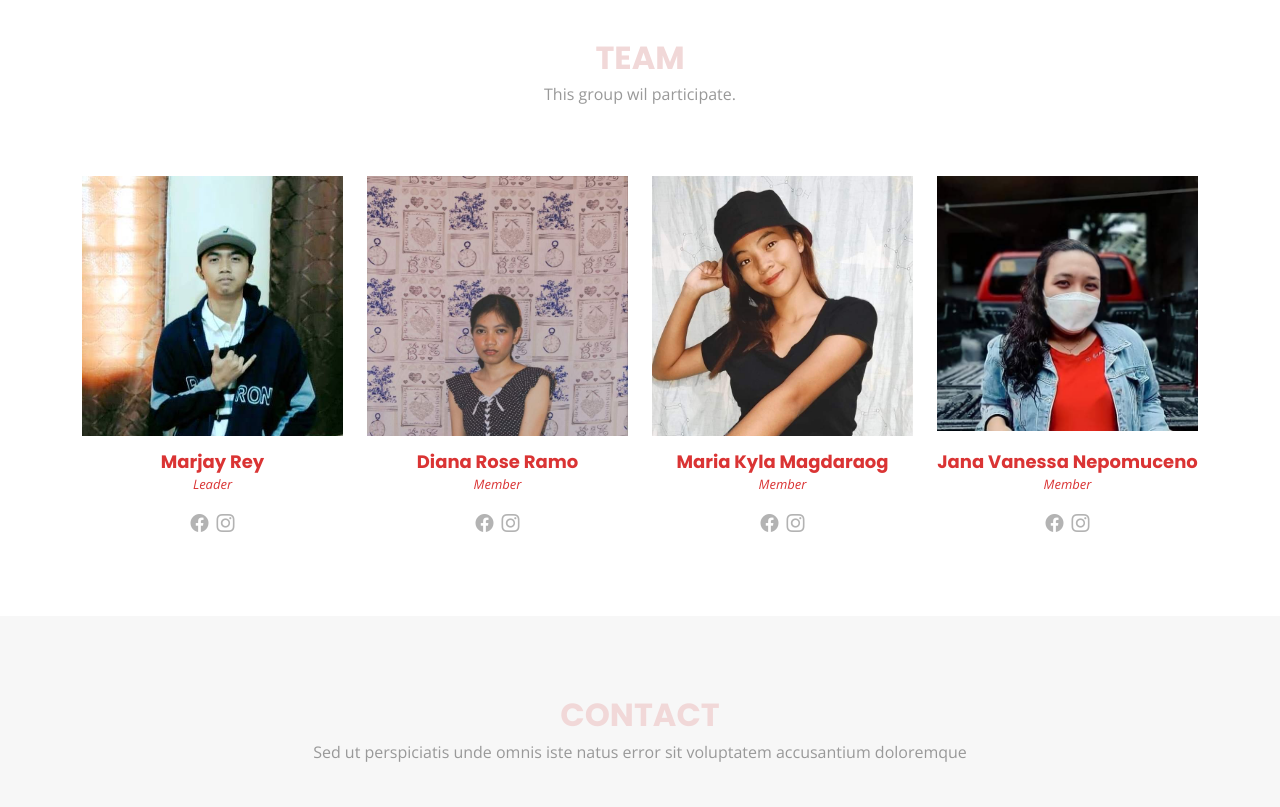
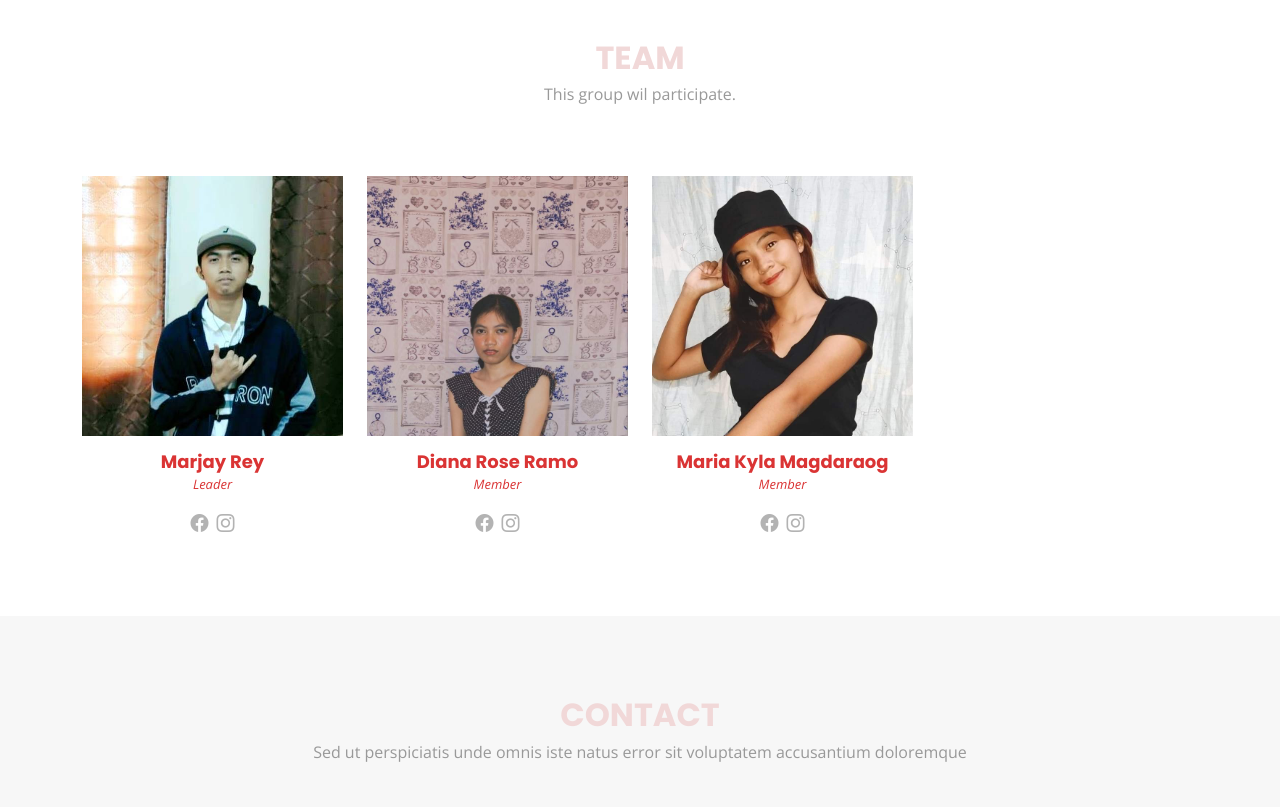
Before and after one commit to itec50group10/TimHortons, a plain HTML site: page index.html in a window 1280 px wide. Shown: the part 4347-5154 px from the top of the page. Drawn offline with nearby package versions, Linux system fonts and the light colour scheme.

Commit message:
Updated.

```diff
--- a/index.html
+++ b/index.html
@@ -395,19 +395,7 @@
             </div>
           </div>
 
-          <div class="col-lg-3 col-md-6">
-            <div class="member" data-aos="fade-up" data-aos-delay="400">
-              <div class="pic"><img src="assets/img/team-4.jpg" alt=""></div>
-              <h4>Jana Vanessa Nepomuceno</h4>
-              <span>Member</span>
-              <div class="social">
 
-                <a href=""><i class="bi bi-facebook"></i></a>
-                <a href=""><i class="bi bi-instagram"></i></a>
-
-              </div>
-            </div>
-          </div>
         </div>
 
       </div>
```
Also changed, not shown: assets/img/portfolio/portfolio-2.jpg.
